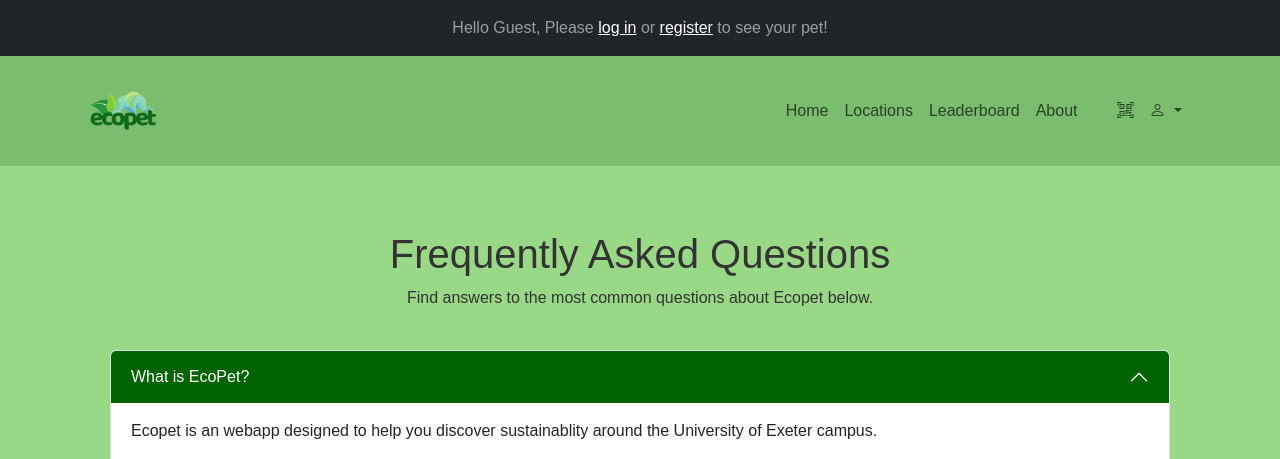
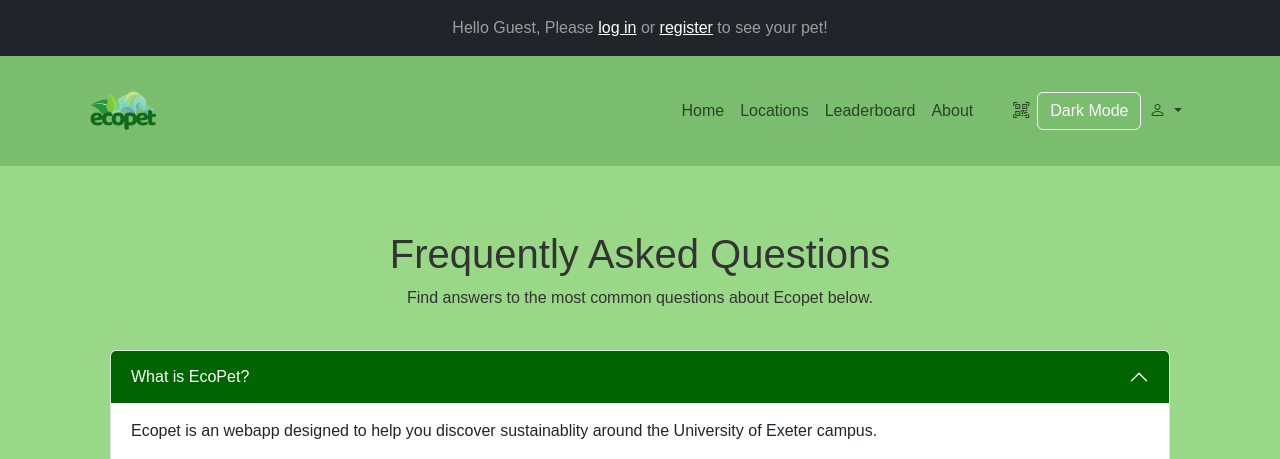
Before and after one commit to edf1101/ECM2434, a Django app: page /faq/ in a window 1280 px wide. Shown: the top 459 px of the page. Run offline with Django 5.2, Linux system fonts and the light colour scheme; data that the repository does not hold is empty.

Commit message:
dark mode developments

```diff
--- a/eco_project/templates/home.html
+++ b/eco_project/templates/home.html
@@ -7,6 +7,7 @@
 {% block extrahead %}
     {# Import all relevant style sheets #}
     <link rel="stylesheet" href="{% static 'css/home.css' %}">
+    <link rel="stylesheet" href="{% static 'css/styleAll.css' %}">
     <link rel="stylesheet" href="{% static 'locations/css/locationStyle.css' %}">
     <link rel="stylesheet" href="{% static 'locations/css/map.css' %}">
 
--- a/eco_project/templates/layout.html
+++ b/eco_project/templates/layout.html
@@ -89,6 +89,10 @@
                     <a class="nav-link" href="#" id="qrScannerIcon" onclick="triggerFileInput()">
                         <i class="bi bi-qr-code-scan"></i>
                     </a>
+                </li>
+
+                <li class="theme-toggle">
+                    <button id="dark-mode-toggle" class="btn btn-outline-light">Dark Mode</button>
                 </li>
 
                 <li class="nav-item dropdown ">
@@ -229,6 +233,28 @@
         }
         event.target.value = ''; // Reset the file input so it works again
     });
+
+    document.addEventListener("DOMContentLoaded", function () {
+        const toggle = document.getElementById("dark-mode-toggle");
+        const body = document.body;
+
+        if (localStorage.getItem("theme") === "dark") {
+            body.classList.add("dark-mode");
+        }
+
+        if (toggle) {
+            toggle.addEventListener("click", function () {
+                body.classList.toggle("dark-mode");
+
+                if (body.classList.contains("dark-mode")) {
+                    localStorage.setItem("theme", "dark");
+                } else {
+                    localStorage.setItem("theme", "light");
+                }
+            });
+        }
+    });
+
 </script>
 </body>
 </html>
```
Also changed, not shown: eco_project/static/css/home.css (+5 -5 lines).
